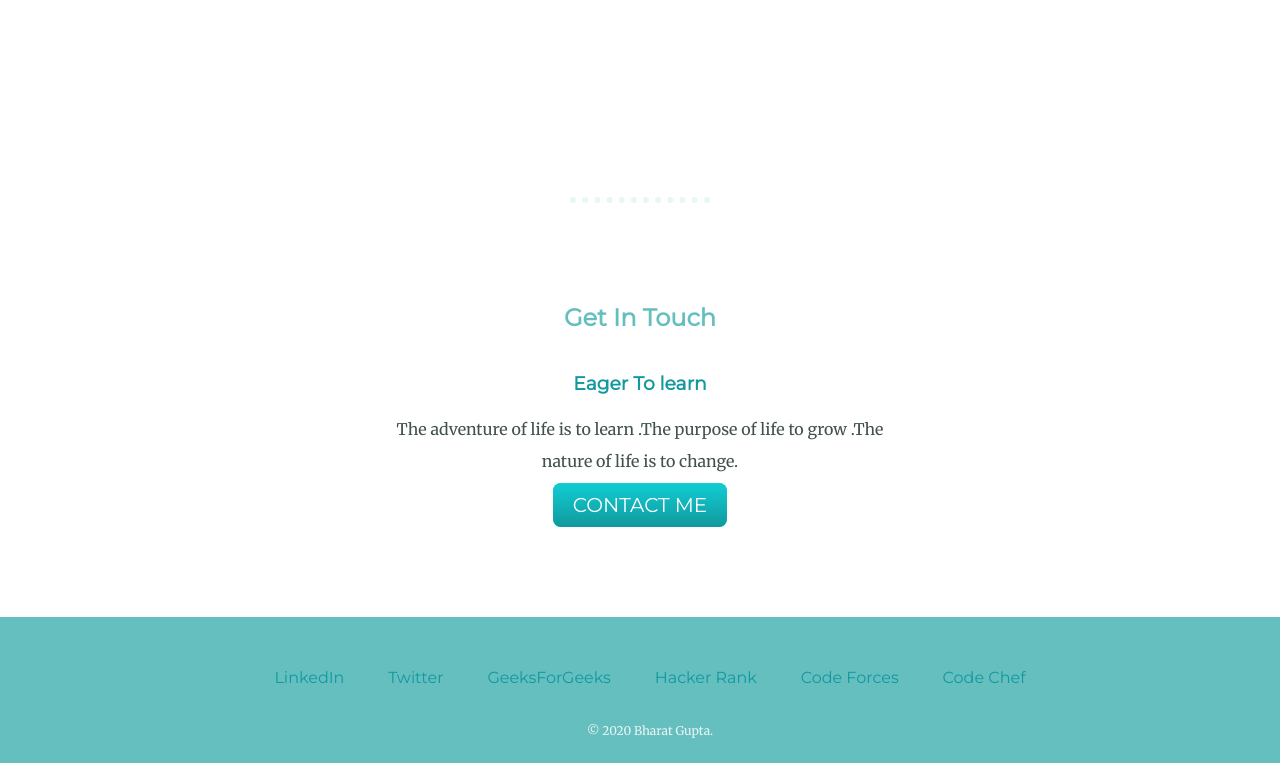
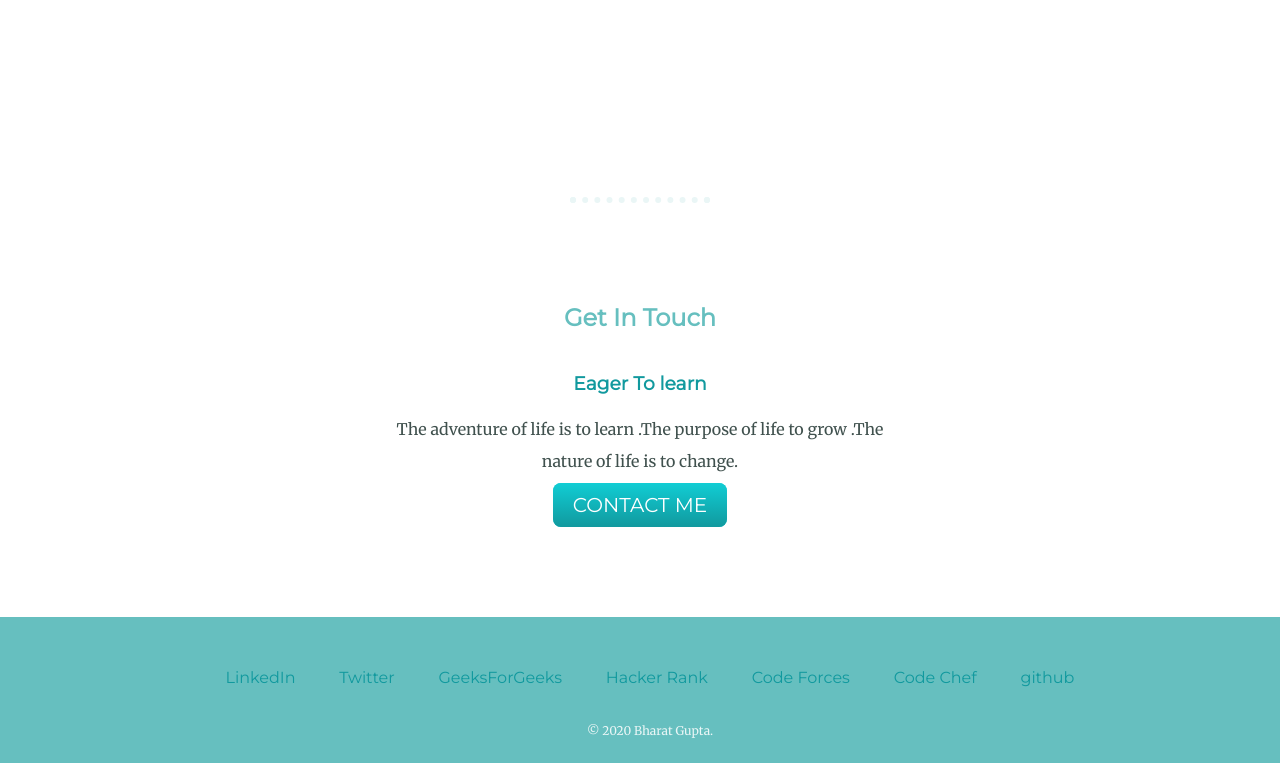
Before and after one commit to Bharatgupta922/CV, a plain HTML site: page index.html in a window 1280 px wide. Shown: the part 2950-3725 px from the top of the page. Drawn offline with Linux system fonts and the light colour scheme; a web font is replaced by a local one.

Commit message:
github link added in the footer

```diff
--- a/index.html
+++ b/index.html
@@ -61,6 +61,7 @@
         <a class = "footer-link" href="https://www.hackerrank.com/gbharat922">Hacker Rank</a>
         <a class = "footer-link" href="https://codeforces.com/profile/Bharat922">Code Forces</a>
         <a class = "footer-link" href="https://www.codechef.com/users/mikelengsec">Code Chef</a>
+        <a class = "footer-link" href="https://github.com/Bharatgupta922">github</a>
         <p class = "copyright">© 2020 Bharat Gupta.</p>
       </div>
   </body>
```
